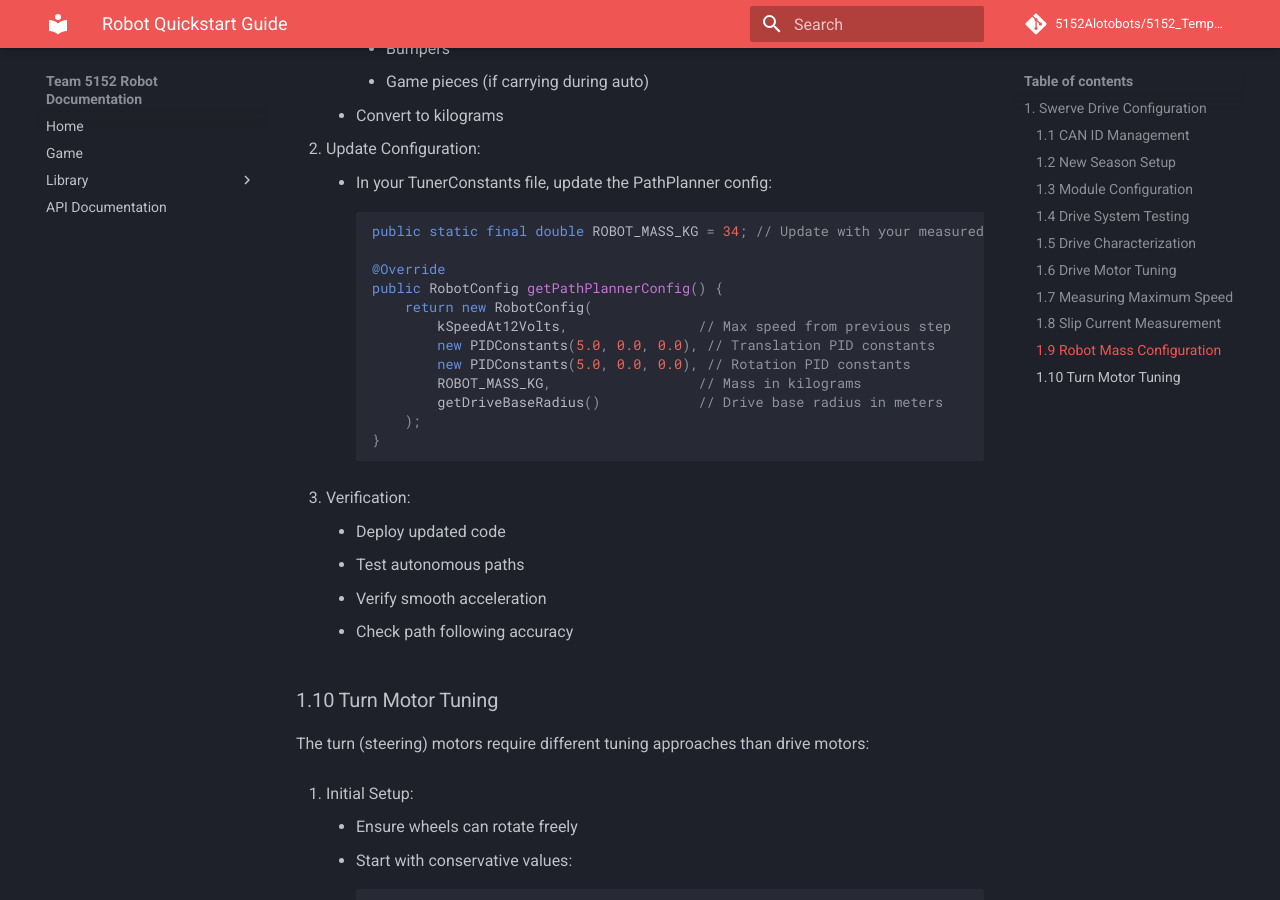
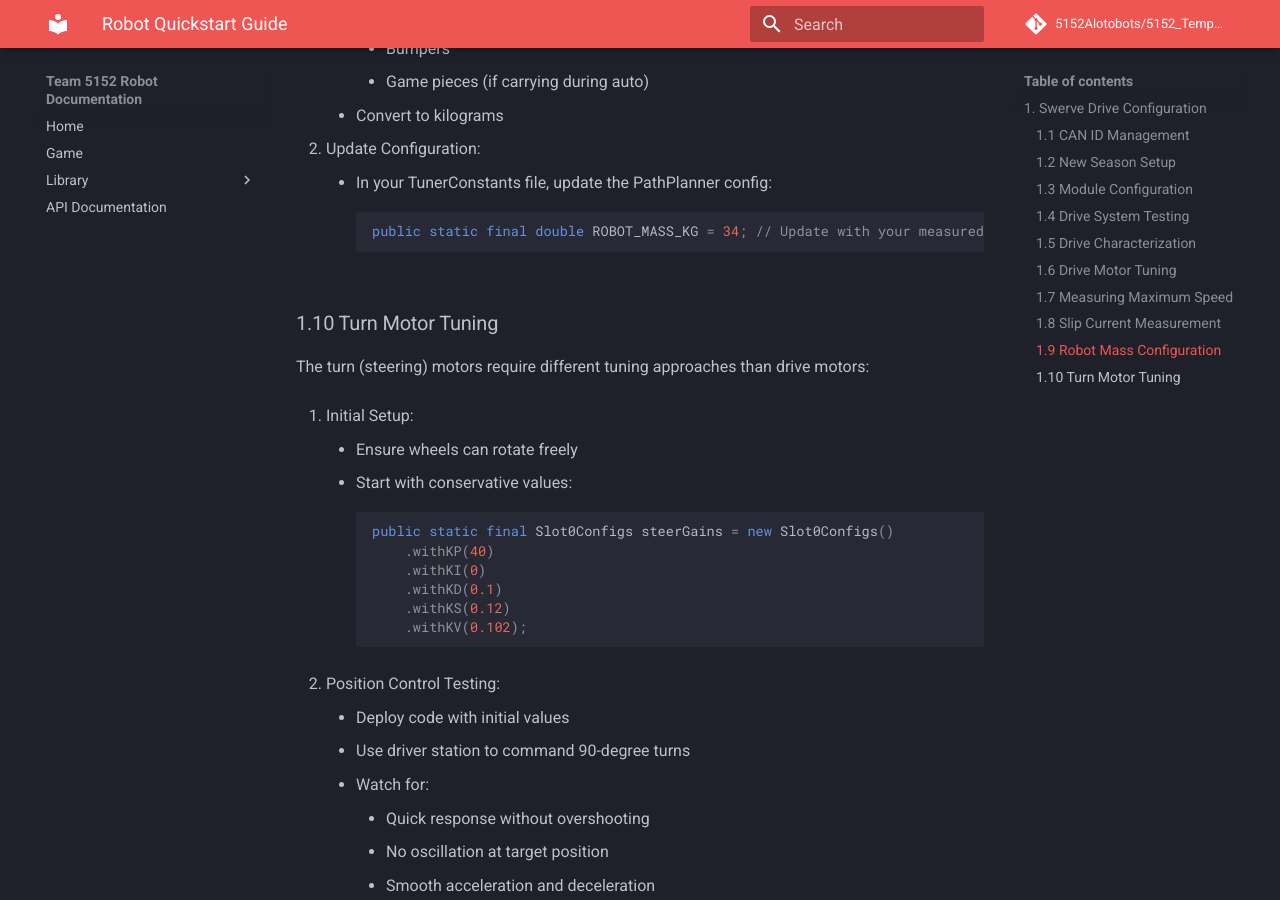
Before and after one commit to 5152Alotobots/5152_Template, an MkDocs documentation site: the page built from docs/mkdocs/docs/quickstart.md, in a window 1280 px wide and 900 px high, scrolled down 9175 px. Built offline with MkDocs 1.6.1 and Material for MkDocs 9.7.7, drawn with Linux system fonts in a browser that asks for light colours; comment, search, counter and statistics services are not loaded.

Commit message:
docs: Update PathPlanner configuration documentation

````diff
--- a/docs/mkdocs/docs/quickstart.md
+++ b/docs/mkdocs/docs/quickstart.md
@@ -338,24 +338,7 @@ After setting up slip current limits, configure the robot's mass for PathPlanner
     - In your TunerConstants file, update the PathPlanner config:
     ```java
     public static final double ROBOT_MASS_KG = 34; // Update with your measured mass
-
-    @Override
-    public RobotConfig getPathPlannerConfig() {
-        return new RobotConfig(
-            kSpeedAt12Volts,                // Max speed from previous step
-            new PIDConstants(5.0, 0.0, 0.0), // Translation PID constants
-            new PIDConstants(5.0, 0.0, 0.0), // Rotation PID constants
-            ROBOT_MASS_KG,                  // Mass in kilograms
-            getDriveBaseRadius()            // Drive base radius in meters
-        );
-    }
     ```
-
-3. Verification:
-    - Deploy updated code
-    - Test autonomous paths
-    - Verify smooth acceleration
-    - Check path following accuracy
 
 ### 1.10 Turn Motor Tuning
 The turn (steering) motors require different tuning approaches than drive motors:
````
